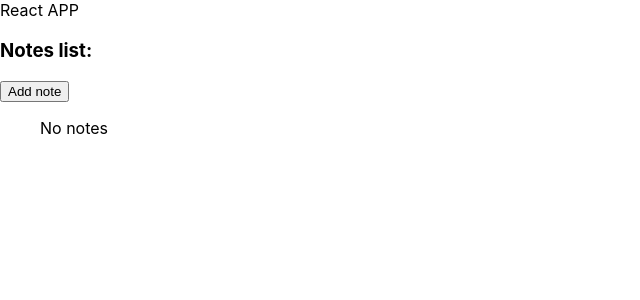
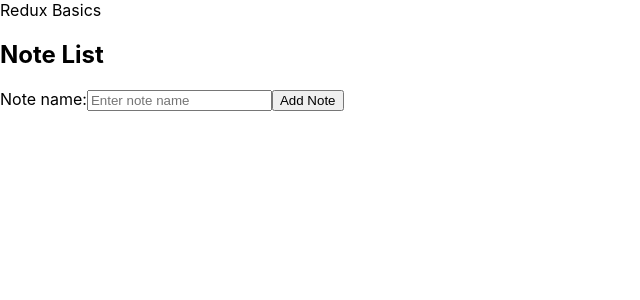
Before and after one commit to h0lst3n/react-course, a React (Create React App) app: page / in a window 1280 px wide. Shown: the top 300 px of the page, without its empty margins (0-640 px from the left). Built offline with nearby package versions, Linux system fonts and the light colour scheme.

Commit message:
VN2 Redux Basic initial state

```diff
--- a/src/App.js
+++ b/src/App.js
@@ -5,9 +5,8 @@ import './App.scss';
 const App = () => {
   return (
     <>
-      <div>React APP</div>
+      <div>Redux Basics</div>
       <div>
-        <h3>Notes list:</h3>
         <NotesList/>
       </div>
     </>
--- a/src/Components/NotesList/NotesList.jsx
+++ /dev/null
@@ -1,42 +0,0 @@
-import React from 'react';
-
-import style from './style.module.scss';
-
-export default class NotesList extends React.Component {
-
-  renderNotes = (notes) => {
-    const {deleteNote} = this.props.actions;
-    return (
-      notes.length
-        ? notes.map(({text, id}) => {
-          const handleDeleteNote = () => (deleteNote(id));
-          return (<li key={id} className={style['list-item']}>{text}&nbsp;
-              <button type="button"
-                onClick={handleDeleteNote}
-                >
-                Delete note
-              </button>
-            </li>)
-        })
-        : <li>No notes</li>
-    )
-  };
-
-  render() {
-    // console.log(this.props);
-    const { notes } = this.props;
-    const { addNote } = this.props.actions;
-    const notesList = this.renderNotes(notes);
-    const handleAddNote = () => (addNote(`New note #${notes.length + 1}`));
-    return(
-      <>
-      <button onClick={handleAddNote}>Add note</button>
-        <div className={style['notes-list-container']}>
-          <ul className={style['notes-list']}>
-            {notesList}
-          </ul>
-        </div>
-      </>
-    );
-  }
-}
--- a/src/Components/NotesList/index.js
+++ b/src/Components/NotesList/index.js
@@ -1,32 +1,70 @@
+import React from 'react';
 import { connect } from 'react-redux';
+import { addNote, deleteNote } from '../../store/actions/notes.actions';
 
-import NotesList from './NotesList.jsx';
+const NoteItem = ({id, text, onDelete}) => (
+  <li>
+    <strong>{text}</strong>
+    <button type="button" onClick={() => onDelete(id)}>X</button>
+  </li>
+);
 
-import { addNote, deleteNote } from '../../actions/notes.actions';
+class NotesList extends React.Component {
 
-/* Simpler version
+  state = {
+    noteName: ''
+  };
 
-const addNote = text => ({
-  type: 'ADD_NOTE',
-  payload: {
-    id: Date.now(),
-    text
+  handleNoteNameChange = (e) => {
+    const { value } = e.target;
+    this.setState({noteName: value});
   }
-});
 
-const mapDispatchToProps = { addNote };
+  handleAdd = () => {
+    const { noteName } = this.state;
+    this.props.addNote(noteName);
+    this.setState({noteName: ''});
+  }
 
-*/
+  handleDelete = (id) => {
+    this.props.deleteNote(id);
+  }
 
-const mapStateToProps = (state /*, ownProps*/) => ({
+  render() {
+    const { noteName } = this.state;
+    const  { notes } = this.props;
+    return (
+      <div>
+        <h2>Note List</h2>
+        <div>
+          <label>
+            Note name:
+            <input type="text"  value={noteName} onChange={this.handleNoteNameChange} placeholder="Enter note name"/>
+          </label>
+          <button type="button" onClick={this.handleAdd}>Add Note</button>
+        </div>
+        <div>
+          <ul>
+            {
+              notes.map(({id, text}) => <NoteItem id={id} text={text} key={id} onDelete={this.handleDelete}/>)
+            }
+          </ul>
+        </div>
+      </div>
+    );
+  }
+}
+
+const mapStateToProps = state => ({
   notes: state.notes
 });
 
-const mapDispatchToProps = (dispatch /*, ownProps*/ ) => ({
-  actions: {
-    addNote: text => dispatch(addNote(text)),
-    deleteNote: id => dispatch(deleteNote(id))
-  }
-});
+// const mapDispatchToProps = dispatch => ({
+//   addNote: (text) => dispatch(addNote(text)),
+//   deleteNote: (id) => dispatch(deleteNote(id))
+// });
 
-export default connect(/*<Function|null>*/mapStateToProps, /*<Function|null>*/mapDispatchToProps)(NotesList);
+export default connect(
+  mapStateToProps,
+  { addNote, deleteNote } /* mapDispatchToProps */
+)(NotesList);
--- a/src/index.js
+++ b/src/index.js
@@ -4,11 +4,10 @@ import { Provider } from 'react-redux';
 import ReactDOM from 'react-dom';
 
 import createStore from './store';
+
 import './index.scss';
 import App from './App';
 import * as serviceWorker from './serviceWorker';
-
-//const rootReducer = (state = {}, action) => state;
 
 const store = createStore();
 
--- a/src/store/actions/notes.actions.js
+++ b/src/store/actions/notes.actions.js
@@ -1,3 +1,11 @@
+// const actionExample = {
+//   type: 'TYPE_VALUE',
+//   payload: {
+//     /* required data */
+//   }
+// };
+//
+
 export const ADD_NOTE = 'ADD_NOTE';
 export const DELETE_NOTE = 'DELETE_NOTE';
 
@@ -5,13 +13,13 @@ export const addNote = text => ({
   type: ADD_NOTE,
   payload: {
     id: Date.now(),
-    text
+    text: text
   }
 });
 
 export const deleteNote = id => ({
   type: DELETE_NOTE,
   payload: {
-    id
+    id: id
   }
 });
--- a/src/store/constants/initialState.js
+++ b/src/store/constants/initialState.js
@@ -1,11 +1,3 @@
 export default {
-  notes: [],
-  // filter: '',
-  // session: {
-  //   user: {
-  //     name: '',
-  //     avatar: ''
-  //   },
-  //   token: ''
-  // }
+  notes: []
 };
--- a/src/store/index.js
+++ b/src/store/index.js
@@ -1,11 +1,12 @@
 import { createStore } from 'redux';
-
-import INITIAL_STATE from './constants/initialState';
+import initialState from './constants/initialState';
 import rootReducer from './reducers';
 
-export default () => createStore(
-  /* reducer(s), initialState, middleware */
-  rootReducer,
-  INITIAL_STATE,
-  window.__REDUX_DEVTOOLS_EXTENSION__ && window.__REDUX_DEVTOOLS_EXTENSION__()
-);
+const createStoreFunc = () =>
+  createStore(/* reducer, [preloadedState], [enhancer] */
+    rootReducer,
+    initialState,
+    window.__REDUX_DEVTOOLS_EXTENSION__ && window.__REDUX_DEVTOOLS_EXTENSION__()
+  );
+
+export default createStoreFunc;
--- a/src/store/reducers/index.js
+++ b/src/store/reducers/index.js
@@ -1,6 +1,5 @@
 import { combineReducers } from 'redux';
-
-import notesReducer from './note.reducer';
+import notesReducer from './notes.reducer';
 
 export default combineReducers({
   notes: notesReducer
--- a/src/store/reducers/note.reducer.js
+++ /dev/null
@@ -1,16 +0,0 @@
-import {ADD_NOTE,DELETE_NOTE} from '../actions/notes.actions';
-
-export default (state = [], action) => {
-  switch (action.type) {
-    case ADD_NOTE:
-      const { text, id } = action.payload;
-      return [
-        ...state,
-        ...[{text, id}]
-      ];
-    case DELETE_NOTE:
-      return state.filter(note => note.id !== action.payload.id);
-      default:
-        return state;
-  }
-}
--- /dev/null
+++ b/src/store/reducers/notes.reducer.js
@@ -0,0 +1,14 @@
+import { ADD_NOTE, DELETE_NOTE } from '../actions/notes.actions';
+
+const notesReducer = (state = [], action) => {
+  switch (action.type) {
+    case ADD_NOTE:
+      return [...state, action.payload];
+    case DELETE_NOTE:
+      return state.filter(({id}) => id !== action.payload.id);
+    default:
+      return state;
+  }
+};
+
+export default notesReducer;
```
